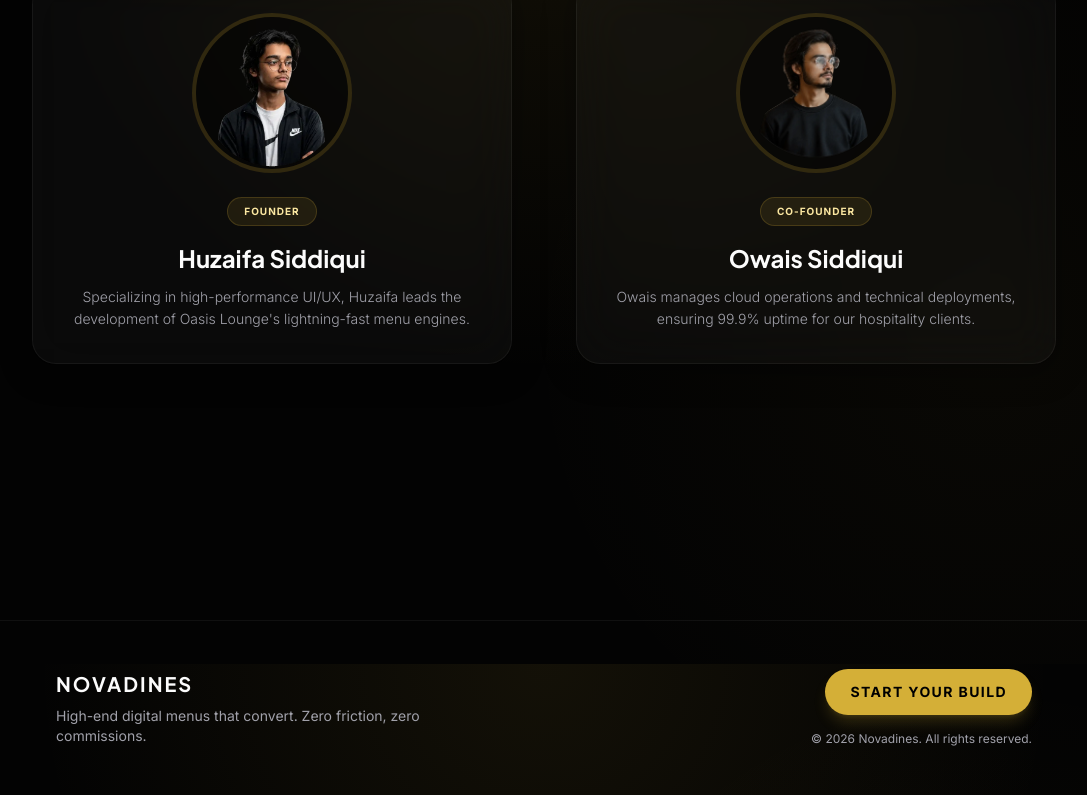
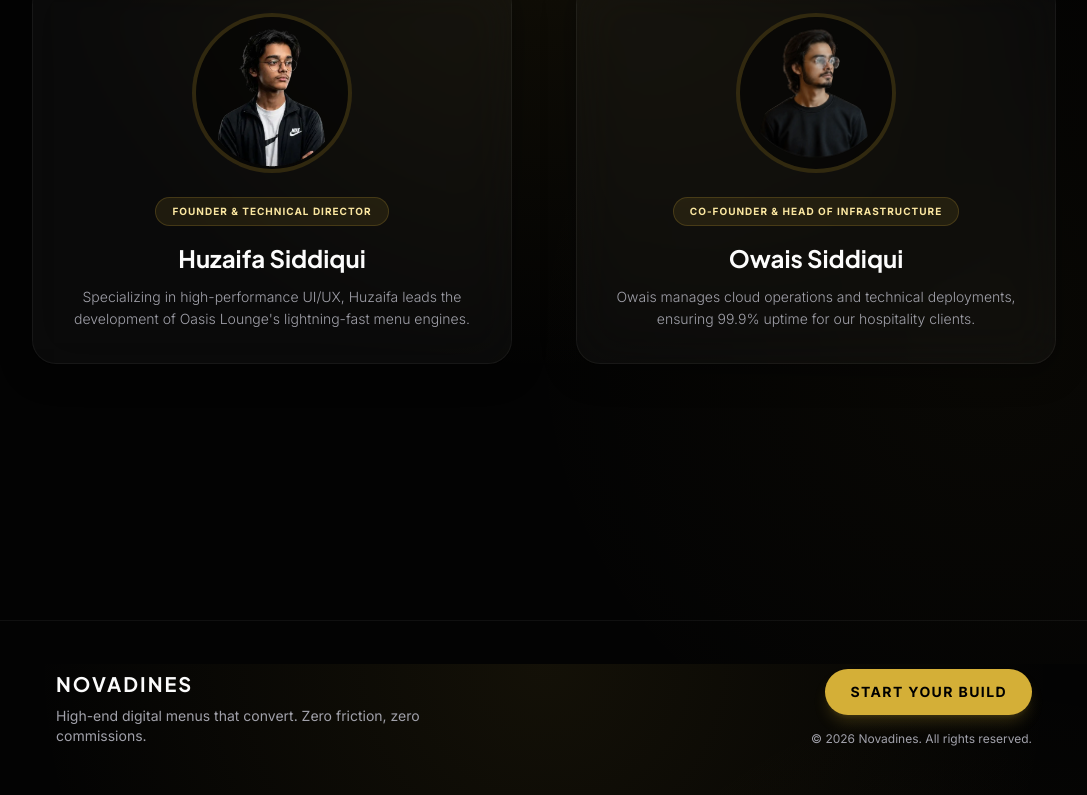
Before and after one commit to Huzaifa-Siddique/novadines, a Next.js app: page / in a window 1280 px wide. Shown: the part 4136-4931 px from the top of the page, without its empty margins (96-1183 px from the left). Built offline with nearby package versions, Linux system fonts and the light colour scheme.

Commit message:
fix: combine both founder and technical roles for team members

```diff
--- a/src/components/sections/AboutSection.tsx
+++ b/src/components/sections/AboutSection.tsx
@@ -4,14 +4,14 @@ import FadeIn from "../animations/FadeIn";
 const team = [
   {
     name: "Huzaifa Siddiqui",
-    role: "Founder",
+    role: "Founder & Technical Director",
     description: "Specializing in high-performance UI/UX, Huzaifa leads the development of Oasis Lounge's lightning-fast menu engines.",
     image: "/images/team/huzaifa.webp",
     objectPosition: "object-center"
   },
   {
     name: "Owais Siddiqui",
-    role: "Co-Founder",
+    role: "Co-Founder & Head of Infrastructure",
     description: "Owais manages cloud operations and technical deployments, ensuring 99.9% uptime for our hospitality clients.",
     image: "/images/team/owais.webp",
     // Adjusting object-position to shift his face down slightly so the top of his head isn't cut off
```
